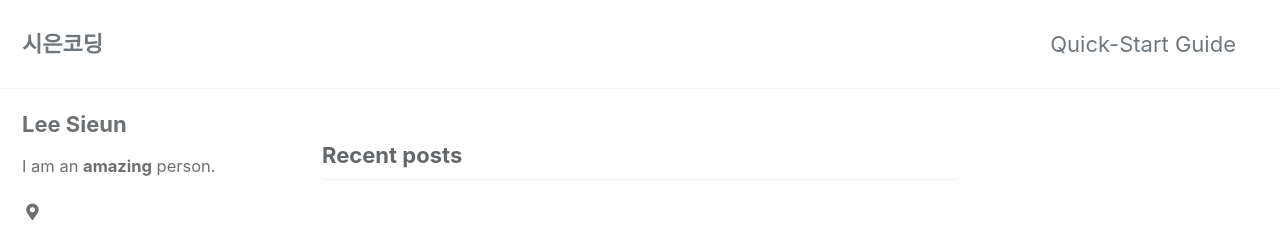
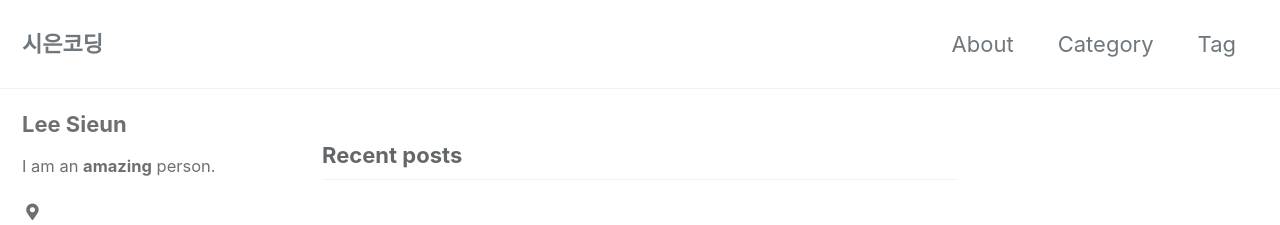
Before and after one commit to sieunlee97/sieunlee97.github.io, a Jekyll site: the page built from index.html, in a window 1280 px wide. Shown: the top 225 px of the page. Built offline with Jekyll 4.4.1, drawn with Linux system fonts in a browser that asks for light colours; cached includes are drawn as plain includes; the list of posts is cut into pages by our own code.

Commit message:
Update navigation.yml

```diff
--- a/_data/navigation.yml
+++ b/_data/navigation.yml
@@ -1,7 +1,11 @@
 # main links
 main:
-  - title: "Quick-Start Guide"
-    url: https://mmistakes.github.io/minimal-mistakes/docs/quick-start-guide/
+  - title: "About"
+    url: "/about/"
+  - title: "Category"
+    url: /categories/
+  - title: "Tag"
+    url: /tag/"
   # - title: "About"
   #   url: https://mmistakes.github.io/minimal-mistakes/about/
   # - title: "Sample Posts"
```
